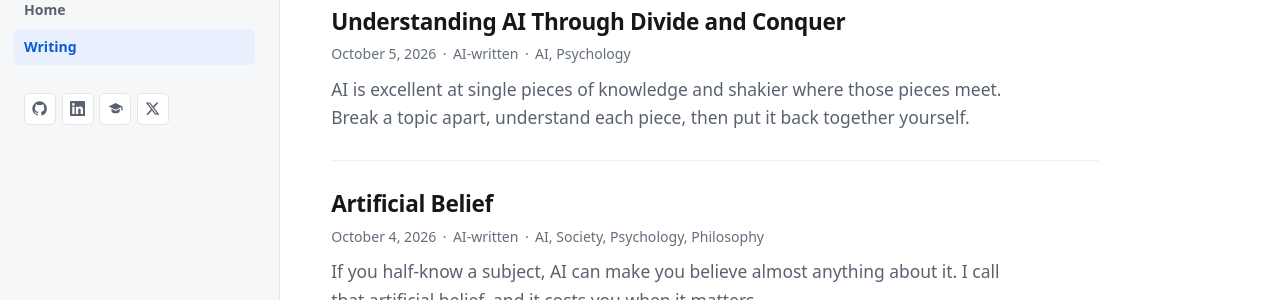
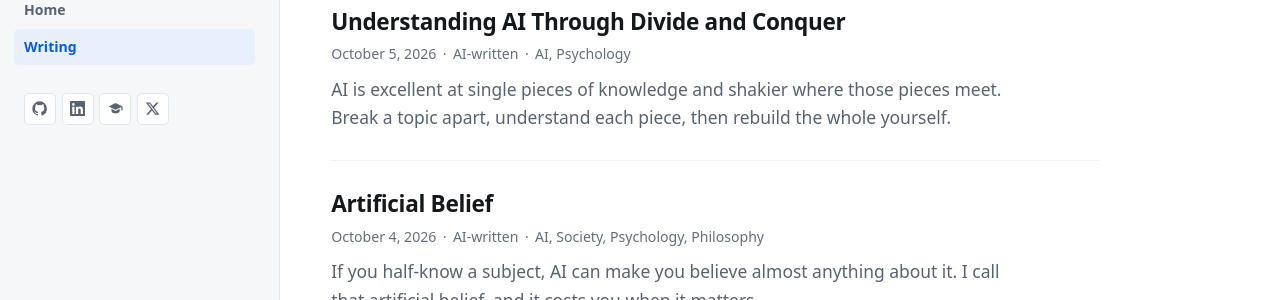
Before and after one commit to thevyasamit/thevyasamit.github.io, a Jekyll site: the page built from writing/index.html, in a window 1280 px wide and 1059 px high. Shown: the part 356-656 px from the top of the window. Built offline with Jekyll 4.4.1, drawn with Linux system fonts in a browser that asks for light colours.

Commit message:
Trim the divide-and-conquer description under 160 chars
Co-Authored-By: Claude Opus 5.5 <noreply@anthropic.com>

```diff
--- a/_posts/2026-10-05-divide-and-conquer.md
+++ b/_posts/2026-10-05-divide-and-conquer.md
@@ -5,7 +5,7 @@ tags: [ai, psychology]
 authorship: ai-written
 description: >-
   AI is excellent at single pieces of knowledge and shakier where those pieces
-  meet. Break a topic apart, understand each piece, then put it back together
+  meet. Break a topic apart, understand each piece, then rebuild the whole
   yourself.
 ---
 
```
